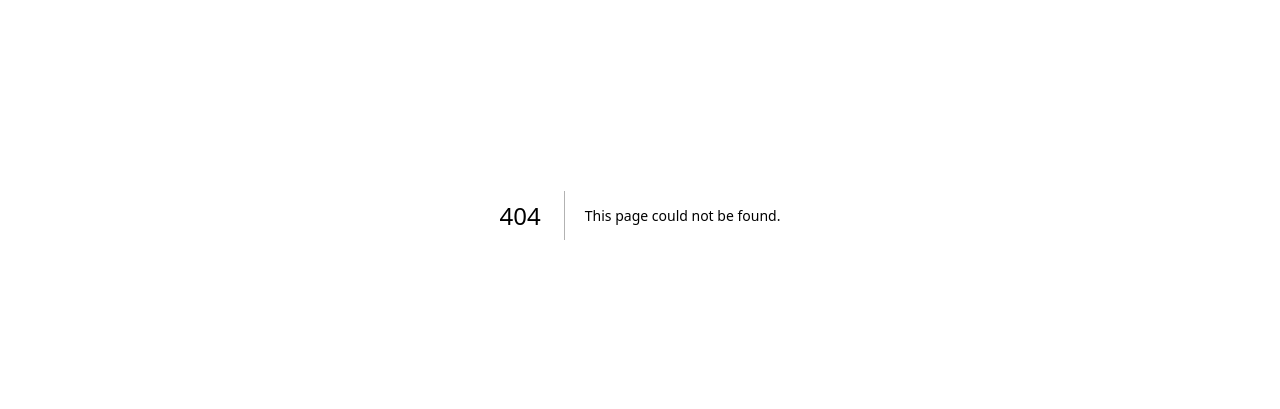
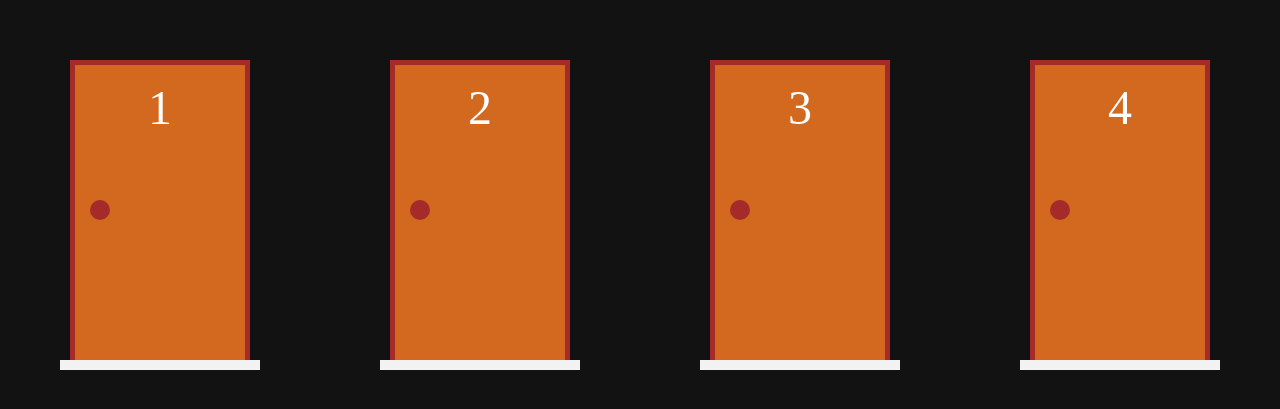
Before and after one commit to Beatrizaquino/Desafio-das-portas, a Next.js app: page /jogo in a window 1280 px wide. Before the commit this address had no page. Shown: the part 185-594 px from the top of the page. Built offline with nearby package versions, Linux system fonts and the light colour scheme.

Commit message:
componente jogo

```diff
--- a/components/Porta.tsx
+++ b/components/Porta.tsx
@@ -1,6 +1,7 @@
 import { Interface } from "readline"
 import styles from ".././src/styles/Porta.module.css"
 import PortaModel from "../model/porta"
+import Presente from "./Presente"
 
 interface PortaProps {
     value: PortaModel
@@ -33,7 +34,7 @@ export default function Porta(props: PortaProps ){
     return (
         <div className={styles.area} onClick={alternarSelecao}>
             <div className={ `${styles.frame} ${selecionada}`}>
-                {porta.aberta ? false : rederizarPorta()}
+                {porta.fechada ? rederizarPorta() : porta.temPresente ? <Presente /> : false }
             </div>
             <div className={styles.chao}></div>
         </div>
--- a/model/porta.ts
+++ b/model/porta.ts
@@ -31,6 +31,10 @@ export default class PortaModel {
         return this.#aberta
     }
 
+    get fechada() {
+        return !this.#aberta
+    }
+
     //alterando o estado da porta sem mexer na instância altual
     desselecinar() {
         const selecionada = false
--- /dev/null
+++ b/src/pages/jogo.tsx
@@ -0,0 +1,29 @@
+import Porta from "components/Porta"
+import { criarPortas, atualiazarPortas } from "function/porta"
+import { useState } from "react"
+import styles from "../styles/Jogo.module.css"
+
+export default function jogo() {
+    const [portas, setPortas]= useState(criarPortas(4,3))
+
+  function renderizarPortas(){
+    return portas.map(porta => {
+      return <Porta key={porta.numero} value={porta}
+      onChange={novaPorta => setPortas(atualiazarPortas(portas, novaPorta))}
+       />
+    })
+  }
+
+  return (
+    <div className={styles.jogo}>
+        <div className={styles.portas}>
+        {renderizarPortas()}
+        </div>
+
+        <div className={styles.botoes}>
+
+        </div>
+
+    </div>
+  )
+}
--- /dev/null
+++ b/src/styles/Jogo.module.css
@@ -0,0 +1,15 @@
+
+.jogo{
+    display: flex;
+    flex-direction: column;
+    justify-content: center;
+    align-items: center;
+    height: 100vh;
+}
+
+.portas{
+    display: flex;
+    justify-content: space-around;
+    align-self: stretch;
+    flex-wrap: wrap;
+}
--- a/src/styles/Porta.module.css
+++ b/src/styles/Porta.module.css
@@ -10,6 +10,7 @@
 
 .frame {
     display: flex;
+    flex-direction: column-reverse;
     flex-grow: 1;
     border-left: 5px solid brown ;
     border-top: 5px solid brown ;
```
Also changed, not shown: src/pages/index.jsx (+1 -13 lines).
